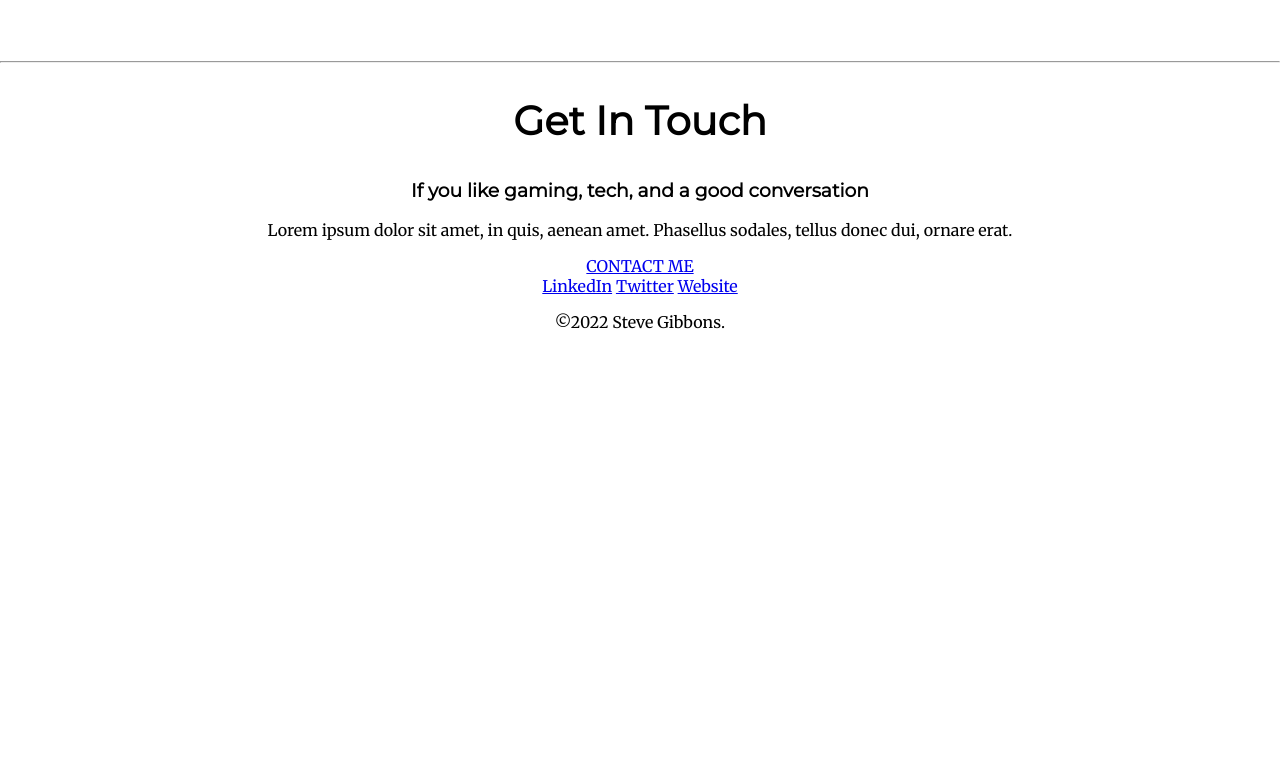
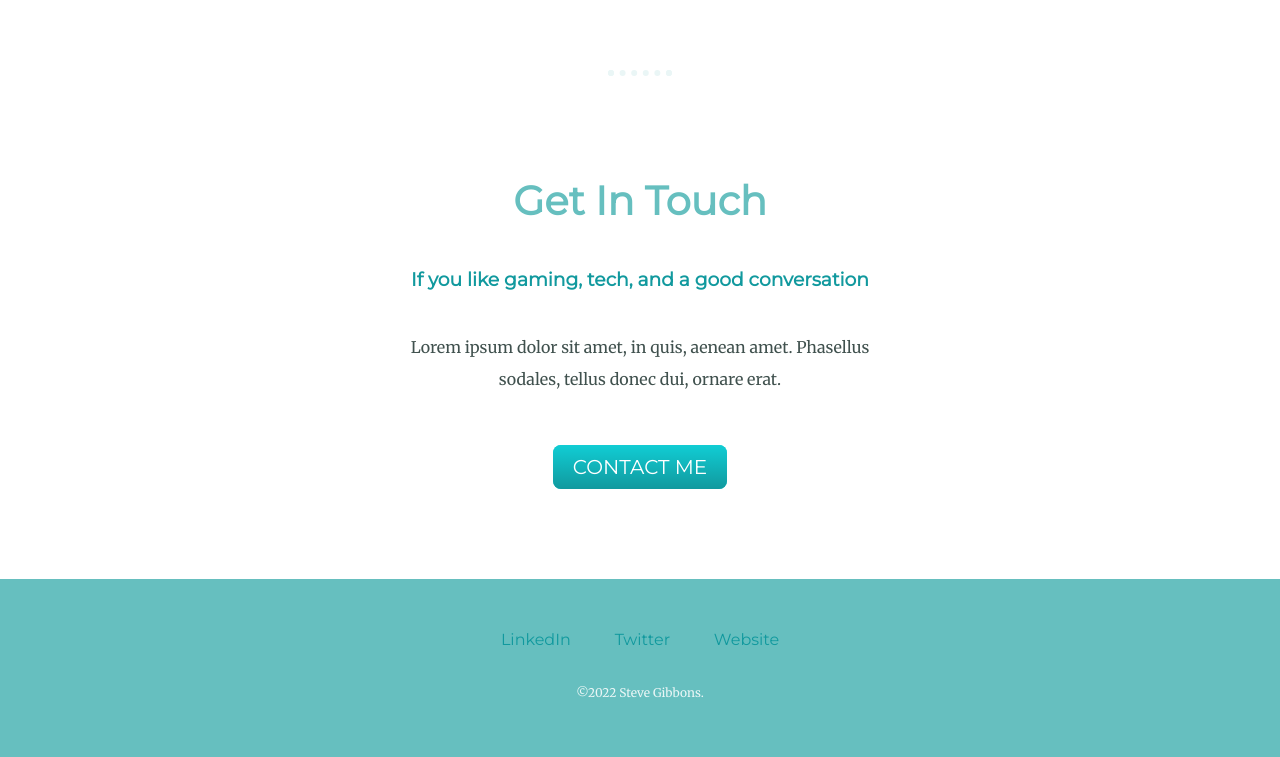
Before and after one commit to kixsian/JSWEB, a plain HTML site: page index.html in a window 1280 px wide. Shown: the part 2017-2774 px from the top of the page. Before the commit the page ends 2365 px from the top, so only its background shows below. Drawn offline with Linux system fonts and the light colour scheme.

Commit message:
final push

```diff
--- a/css/styles.css
+++ b/css/styles.css
@@ -2,46 +2,71 @@ body {
   margin: 0px;
   text-align: center;
   font-family: "Merriweather", serif;
+  color: #40514E;
 }
+a{
+    color: #11999e;
+    font-family: "Montserrat", sans-serif;
+    margin: 10px 20px;
+    text-decoration: none;
+}
+a:hover{
+    color: #EAF6F6;
+}
+hr{
+    border: dotted #EAF6F6 6px;
+    border-bottom: none;
+    width: 4%;
+    margin: 100px auto;
+}
+
 .top-container {
   position: relative;
-  background-color: #c7f0ee;
+  background-color: #EAF6F6;
   padding-top: 100px;
 }
 h1 {
   margin: 50px auto 0 auto;
   font-family: "Sacramento", cursive;
   font-size: 5.625rem;
+  color: #66bfbf;
 }
 h2 {
   font-family: "Montserrat", sans-serif;
   font-size: 2.5rem;
+  padding-bottom: 10px;
+  color: #66bfbf;
 }
 
 h3 {
   font-family: "Montserrat", sans-serif;
+  color: #11999e;
 }
 .middle-container {
+    padding: 100px 0;
 }
 .bottom-container {
+    background-color: #66BFBF;
+    padding: 50px 0px 20px;
 }
 .bottom-cloud {
   position: absolute;
-  left: 300px;
+  left: 250px;
   bottom: 300px;
 }
-
+p{
+    line-height: 2;
+}
 .top-cloud {
   position: absolute;
   right: 300px;
-  top: 50px;
+  top: 40px;
 }
 .skill-row {
   margin: 100px auto 100px auto;
   width: 50%;
   text-align: left;
-  line-height: 2;
-}
+ }
 .azure-image {
   width: 25%;
   float: left;
@@ -52,3 +77,46 @@ h3 {
   float: right;
   margin-left: 30px;
 }
+.profile-picture {
+    width: 12.5%;
+}
+.intro{
+    width: 30%;
+    margin: auto;
+}
+.contact-messege{
+    width: 40%;
+    margin: 40px auto 60px;
+}
+
+.btn {
+    background: #11CDD4;
+    background-image: -webkit-linear-gradient(top, #11CDD4, #11999e);
+    background-image: -moz-linear-gradient(top, #11CDD4, #11999e);
+    background-image: -ms-linear-gradient(top, #11CDD4, #11999e);
+    background-image: -o-linear-gradient(top, #11CDD4, #11999e);
+    background-image: linear-gradient(to bottom, #11CDD4, #11999e);
+    -webkit-border-radius: 8;
+    -moz-border-radius: 8;
+    border-radius: 8px;
+    font-family: "Montserrat", sans-serif;
+    color: #ffffff;
+    font-size: 20px;
+    padding: 10px 20px 10px 20px;
+    text-decoration: none;
+  }
+
+  .btn:hover {
+    background: #30e3cb;
+    background-image: -webkit-linear-gradient(top, #30e3cb, #2bc4ad);
+    background-image: -moz-linear-gradient(top, #30e3cb, #2bc4ad);
+    background-image: -ms-linear-gradient(top, #30e3cb, #2bc4ad);
+    background-image: -o-linear-gradient(top, #30e3cb, #2bc4ad);
+    background-image: linear-gradient(to bottom, #30e3cb, #2bc4ad);
+    text-decoration: none;
+  }
+  .copywright{
+    color: #EAF6F6;
+    font-size: 0.75rem;
+    padding: 20px 0px;
+  }
--- a/index.html
+++ b/index.html
@@ -24,9 +24,9 @@
     </div>
     <div class="middle-container">
       <div class="profile">
-        <img src="images/profile.png" alt="Steve Gibbons" >
+        <img src="images/profile.png" alt="Steve Gibbons" class="profile-picture">
         <h2>Hello.</h2>
-        <p>I'm Steve and I am learning how to be a developer.</p>
+        <p class="intro">I'm Steve and I am learning how to be a developer.</p>
       </div>
       <hr>
       <div class="skills">
@@ -46,7 +46,7 @@
       <div class="contact-me">
         <h2>Get In Touch</h2>
         <h3>If you like gaming, tech, and a good conversation</h3>
-        <p>Lorem ipsum dolor sit amet, in quis, aenean amet. Phasellus sodales, tellus donec dui, ornare erat.</p>
+        <p class="contact-messege">Lorem ipsum dolor sit amet, in quis, aenean amet. Phasellus sodales, tellus donec dui, ornare erat.</p>
         <a class="btn" href="mailto:sgibbon1@gmail.com">CONTACT ME</a>
       </div>
     </div>
@@ -56,7 +56,7 @@
       <a class="footer-link" href="https://www.linkedin.com/">LinkedIn</a>
       <a class="footer-link" href="https://twitter.com/">Twitter</a>
       <a class="footer-link" href="https://www.appbrewery.co/">Website</a>
-      <p>©2022 Steve Gibbons.</p>
+      <p class="copywright">©2022 Steve Gibbons.</p>
     </div>
 
   </body>
```
